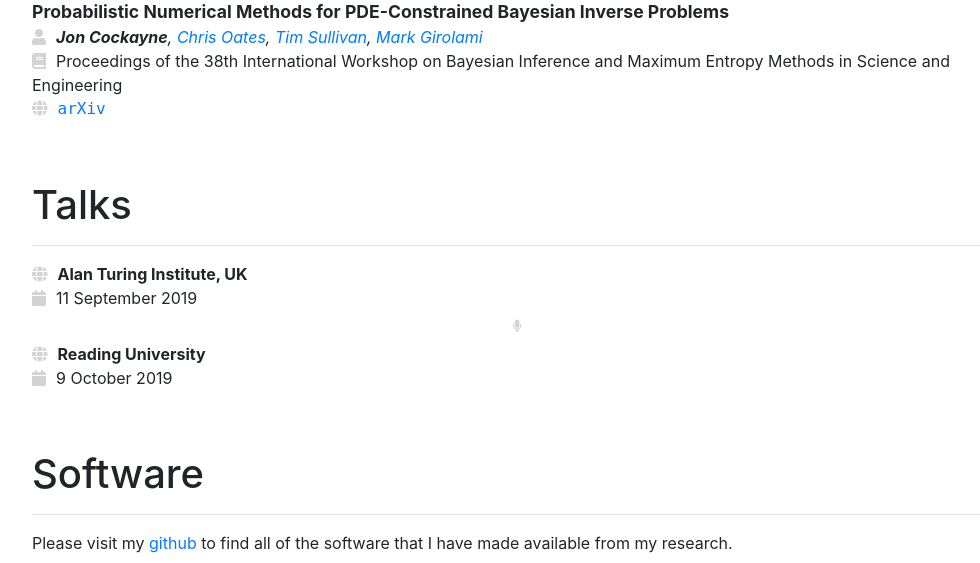
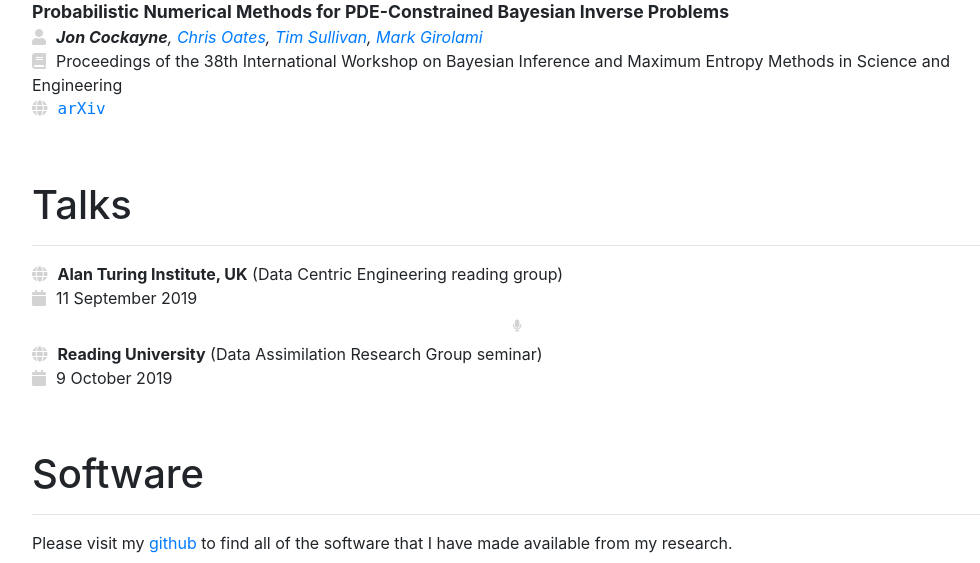
Before and after one commit to jcockayne/jcockayne.github.io, a Flask app: page / in a window 1280 px wide. Shown: the part 1875-2438 px from the top of the page, without its empty margins (123-1103 px from the left). Run offline with Flask 2, Linux system fonts and the light colour scheme; some libraries are stand-ins or nearby versions.

Commit message:
Added topic to talks

```diff
--- a/app/main.py
+++ b/app/main.py
@@ -83,8 +83,8 @@ papers = [
 ]
 
 talks = [
-	Talk(where="Alan Turing Institute, UK", when="11 September 2019"),
-	Talk(where="Reading University", when="9 October 2019")
+	Talk(where="Alan Turing Institute, UK", when="11 September 2019", topic="Data Centric Engineering reading group"),
+	Talk(where="Reading University", when="9 October 2019", topic="Data Assimilation Research Group seminar")
 ]
 
 
--- a/app/models/paper.py
+++ b/app/models/paper.py
@@ -41,6 +41,7 @@ class Author(object):
 
 
 class Talk(object):
-	def __init__(self, where, when):
+	def __init__(self, where, when, topic=None):
 		self.where = where
 		self.when = when
+		self.topic = topic
--- a/app/templates/index.html
+++ b/app/templates/index.html
@@ -114,7 +114,13 @@
 			<div class="row">
 				<div class="col-md-12">
 					<div class="talk">
-						<i class="fa fa-globe left-icon"></i><b>{{talk.where}}</b><br/>
+						<span>
+							<i class="fa fa-globe left-icon"></i><b>{{talk.where}}</b>
+							{%if talk.topic is not none %}
+								({{ talk.topic }})
+							{% endif %}
+						</span>
+						<br/>
 						<i class="fa fa-calendar left-icon"></i>{{ talk.when }}
 					</div>
 				</div>
```
